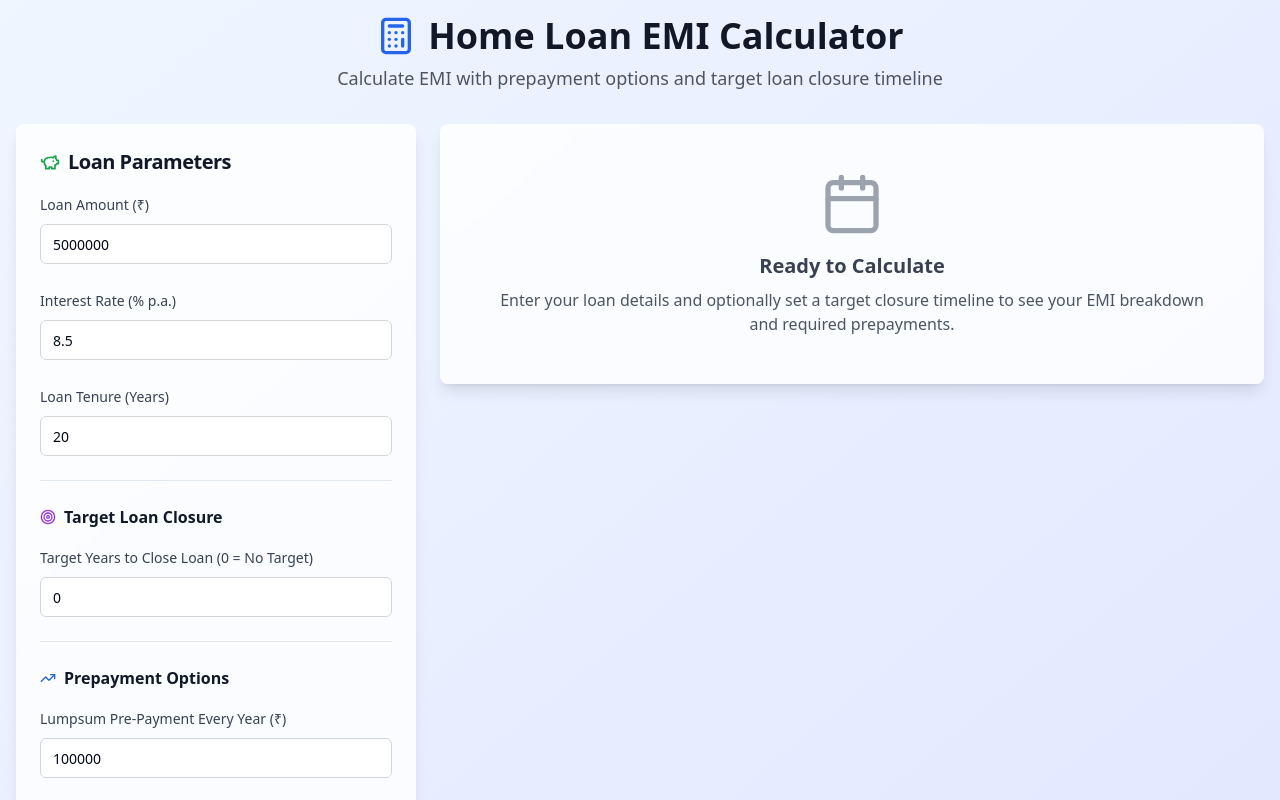
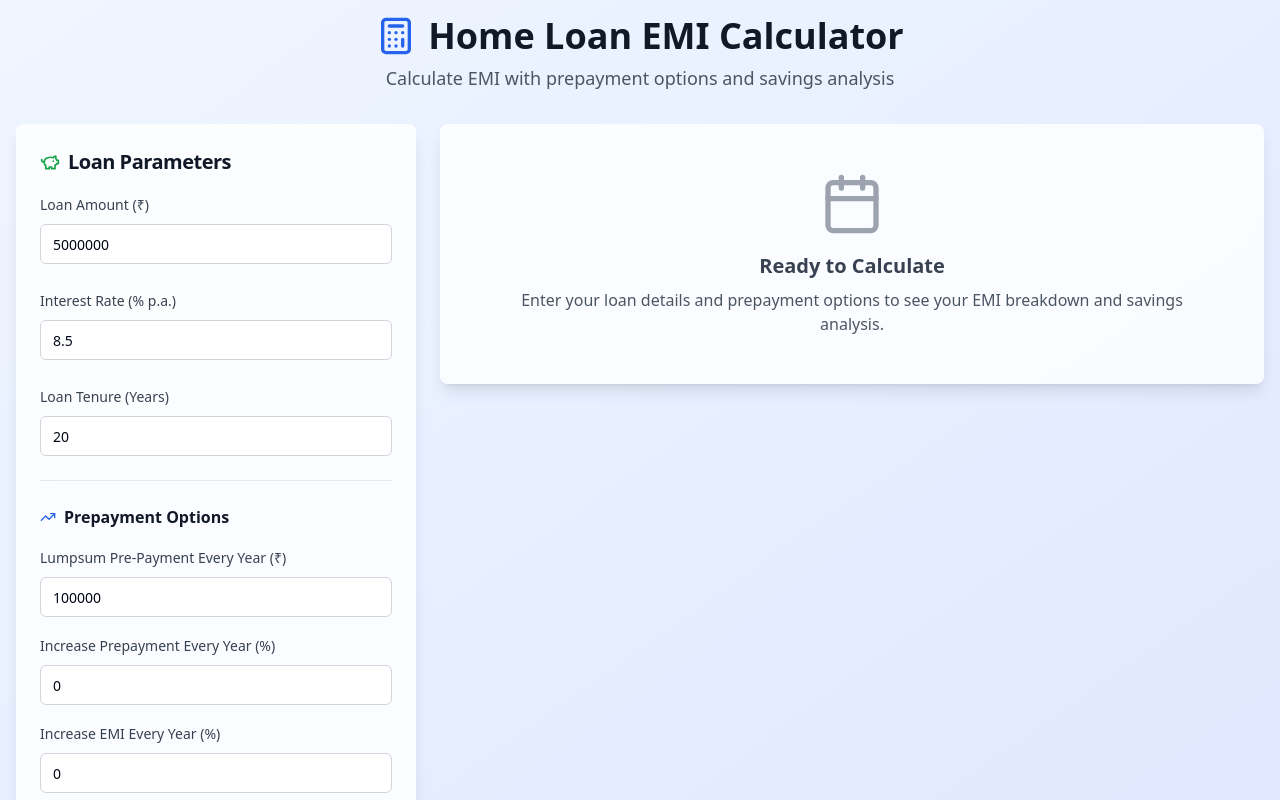
Before and after one commit to Ayaz380/emi-schedule-dreamer, a React (Vite) app: page / in a window 1280 px wide. Shown: the top 800 px of the page. Built offline with nearby package versions, Linux system fonts and the light colour scheme.

Commit message:
Remove target loan closure option
Removes the option to specify a target loan closure year and related calculations.

```diff
--- a/src/components/EMICalculator.tsx
+++ b/src/components/EMICalculator.tsx
@@ -4,10 +4,9 @@ import { Card, CardContent, CardHeader, CardTitle } from '@/components/ui/card';
 import { Input } from '@/components/ui/input';
 import { Label } from '@/components/ui/label';
 import { Button } from '@/components/ui/button';
-import { Badge } from '@/components/ui/badge';
 import { Separator } from '@/components/ui/separator';
-import { Calculator, TrendingUp, PiggyBank, Calendar, Target } from 'lucide-react';
-import { calculateEMI, calculateAmortizationSchedule, calculateRequiredPrepayment } from '@/utils/emiCalculations';
+import { Calculator, TrendingUp, PiggyBank, Calendar } from 'lucide-react';
+import { calculateEMI, calculateAmortizationSchedule } from '@/utils/emiCalculations';
 import PaymentChart from './PaymentChart';
 import AmortizationTable from './AmortizationTable';
 import SavingsComparison from './SavingsComparison';
@@ -16,7 +15,6 @@ const EMICalculator = () => {
   const [loanAmount, setLoanAmount] = useState<number>(5000000);
   const [interestRate, setInterestRate] = useState<number>(8.5);
   const [tenure, setTenure] = useState<number>(20);
-  const [targetTenure, setTargetTenure] = useState<number>(0);
   const [annualPrepayment, setAnnualPrepayment] = useState<number>(100000);
   const [prepaymentIncrease, setPrepaymentIncrease] = useState<number>(0);
   const [emiIncrease, setEmiIncrease] = useState<number>(0);
@@ -27,7 +25,6 @@ const EMICalculator = () => {
       loanAmount,
       interestRate,
       tenure,
-      targetTenure,
       annualPrepayment,
       prepaymentIncrease,
       emiIncrease
@@ -45,32 +42,7 @@ const EMICalculator = () => {
       emiIncrease: 0
     });
 
-    let withPrepaymentScenario;
-    let requiredPrepayment = 0;
-
-    if (targetTenure > 0 && targetTenure < tenure) {
-      // Calculate required prepayment to achieve target tenure
-      requiredPrepayment = calculateRequiredPrepayment({
-        loanAmount,
-        interestRate,
-        tenure,
-        targetTenure,
-        annualPrepayment,
-        prepaymentIncrease,
-        emiIncrease
-      });
-
-      withPrepaymentScenario = calculateAmortizationSchedule({
-        loanAmount,
-        interestRate,
-        tenure,
-        targetTenure,
-        annualPrepayment: requiredPrepayment,
-        prepaymentIncrease,
-        emiIncrease
-      });
-    } else {
-      withPrepaymentScenario = calculateAmortizationSchedule({
+    const withPrepaymentScenario = calculateAmortizationSchedule({
       loanAmount,
       interestRate,
       tenure,
@@ -78,16 +50,13 @@ const EMICalculator = () => {
       prepaymentIncrease,
       emiIncrease
     });
-    }
 
     setResults({
       basicEMI,
       standardScenario,
       withPrepaymentScenario,
-      requiredPrepayment,
       totalSavings: standardScenario.totalInterest - withPrepaymentScenario.totalInterest,
-      tenureReduction: standardScenario.actualTenure - withPrepaymentScenario.actualTenure,
-      isTargetMode: targetTenure > 0 && targetTenure < tenure
+      tenureReduction: standardScenario.actualTenure - withPrepaymentScenario.actualTenure
     });
   };
 
@@ -100,7 +69,7 @@ const EMICalculator = () => {
             Home Loan EMI Calculator
           </h1>
           <p className="text-lg text-gray-600">
-            Calculate EMI with prepayment options and target loan closure timeline
+            Calculate EMI with prepayment options and savings analysis
           </p>
         </div>
 
@@ -162,45 +131,13 @@ const EMICalculator = () => {
 
                 <div className="space-y-4">
                   <h3 className="font-semibold text-gray-900 flex items-center gap-2">
-                    <Target className="h-4 w-4 text-purple-600" />
-                    Target Loan Closure
-                  </h3>
-
-                  <div className="space-y-2">
-                    <Label htmlFor="targetTenure" className="text-sm font-medium text-gray-700">
-                      Target Years to Close Loan (0 = No Target)
-                    </Label>
-                    <Input
-                      id="targetTenure"
-                      type="number"
-                      value={targetTenure}
-                      onChange={(e) => setTargetTenure(Number(e.target.value))}
-                      className="border-gray-300 focus:border-purple-500"
-                      placeholder="15"
-                      max={tenure - 1}
-                    />
-                    {targetTenure > 0 && targetTenure < tenure && (
-                      <p className="text-xs text-purple-600">
-                        Calculator will show required prepayment to achieve this target
-                      </p>
-                    )}
-                  </div>
-                </div>
-
-                <Separator className="my-4" />
-
-                <div className="space-y-4">
-                  <h3 className="font-semibold text-gray-900 flex items-center gap-2">
                     <TrendingUp className="h-4 w-4 text-blue-600" />
                     Prepayment Options
                   </h3>
 
                   <div className="space-y-2">
                     <Label htmlFor="annualPrepayment" className="text-sm font-medium text-gray-700">
-                      {targetTenure > 0 && targetTenure < tenure
-                        ? "Base Prepayment Amount (₹)"
-                        : "Lumpsum Pre-Payment Every Year (₹)"
-                      }
+                      Lumpsum Pre-Payment Every Year (₹)
                     </Label>
                     <Input
                       id="annualPrepayment"
@@ -209,7 +146,6 @@ const EMICalculator = () => {
                       onChange={(e) => setAnnualPrepayment(Number(e.target.value))}
                       className="border-gray-300 focus:border-green-500"
                       placeholder="1,00,000"
-                      disabled={targetTenure > 0 && targetTenure < tenure}
                     />
                   </div>
 
@@ -272,23 +208,6 @@ const EMICalculator = () => {
                     </CardContent>
                   </Card>
 
-                  {results.isTargetMode ? (
-                    <Card className="shadow-lg border-0 bg-gradient-to-br from-purple-50 to-violet-100">
-                      <CardContent className="p-6">
-                        <div className="text-center">
-                          <div className="text-3xl font-bold text-purple-700 mb-2">
-                            ₹{results.requiredPrepayment.toLocaleString('en-IN')}
-                          </div>
-                          <div className="text-sm text-purple-600 font-medium">
-                            Required Annual Prepayment
-                          </div>
-                          <Badge variant="secondary" className="mt-2 bg-purple-100 text-purple-700">
-                            To close in {targetTenure} years
-                          </Badge>
-                        </div>
-                      </CardContent>
-                    </Card>
-                  ) : (
                   <Card className="shadow-lg border-0 bg-gradient-to-br from-orange-50 to-amber-100">
                     <CardContent className="p-6">
                       <div className="text-center">
@@ -299,7 +218,6 @@ const EMICalculator = () => {
                       </div>
                     </CardContent>
                   </Card>
-                  )}
                 </div>
 
                 {/* Savings Comparison */}
@@ -329,7 +247,7 @@ const EMICalculator = () => {
                     Ready to Calculate
                   </h3>
                   <p className="text-gray-600">
-                    Enter your loan details and optionally set a target closure timeline to see your EMI breakdown and required prepayments.
+                    Enter your loan details and prepayment options to see your EMI breakdown and savings analysis.
                   </p>
                 </CardContent>
               </Card>
--- a/src/utils/emiCalculations.ts
+++ b/src/utils/emiCalculations.ts
@@ -26,7 +26,6 @@ export interface CalculationParams {
   annualPrepayment: number;
   prepaymentIncrease: number;
   emiIncrease: number;
-  targetTenure?: number;
 }
 
 export const calculateEMI = (principal: number, annualRate: number, tenureYears: number): number => {
@@ -41,44 +40,6 @@ export const calculateEMI = (principal: number, annualRate: number, tenureYears:
               (Math.pow(1 + monthlyRate, totalMonths) - 1);
 
   return Math.round(emi);
-};
-
-export const calculateRequiredPrepayment = (params: CalculationParams): number => {
-  const { loanAmount, interestRate, tenure, targetTenure, emiIncrease } = params;
-
-  if (!targetTenure || targetTenure >= tenure) {
-    return 0;
-  }
-
-  const monthlyRate = interestRate / (12 * 100);
-  let baseEMI = calculateEMI(loanAmount, interestRate, tenure);
-  let currentEMI = baseEMI;
-  let balance = loanAmount;
-  let month = 1;
-  let requiredPrepayment = 0;
-
-  // Binary search to find required prepayment
-  let low = 0;
-  let high = loanAmount / targetTenure; // Upper bound
-  let tolerance = 1000; // ₹1000 tolerance
-
-  while (high - low > tolerance) {
-    const midPrepayment = (low + high) / 2;
-
-    const testResult = calculateAmortizationSchedule({
-      ...params,
-      annualPrepayment: midPrepayment,
-      prepaymentIncrease: 0
-    });
-
-    if (testResult.actualTenure > targetTenure) {
-      low = midPrepayment;
-    } else {
-      high = midPrepayment;
-    }
-  }
-
-  return Math.round((low + high) / 2);
 };
 
 export const calculateAmortizationSchedule = (params: CalculationParams): AmortizationResult => {
```
Lines whose indentation alone changed are shown as unchanged.
